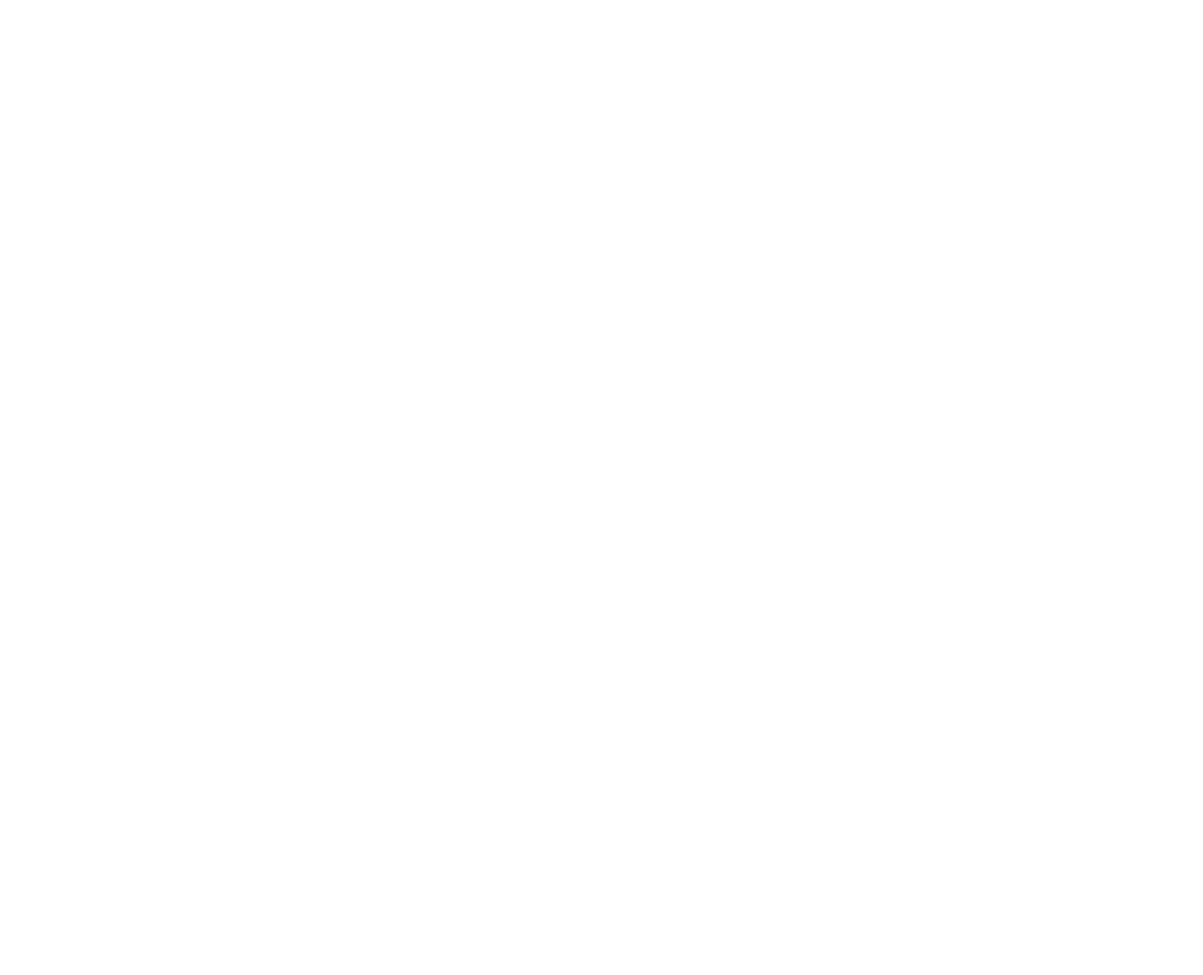
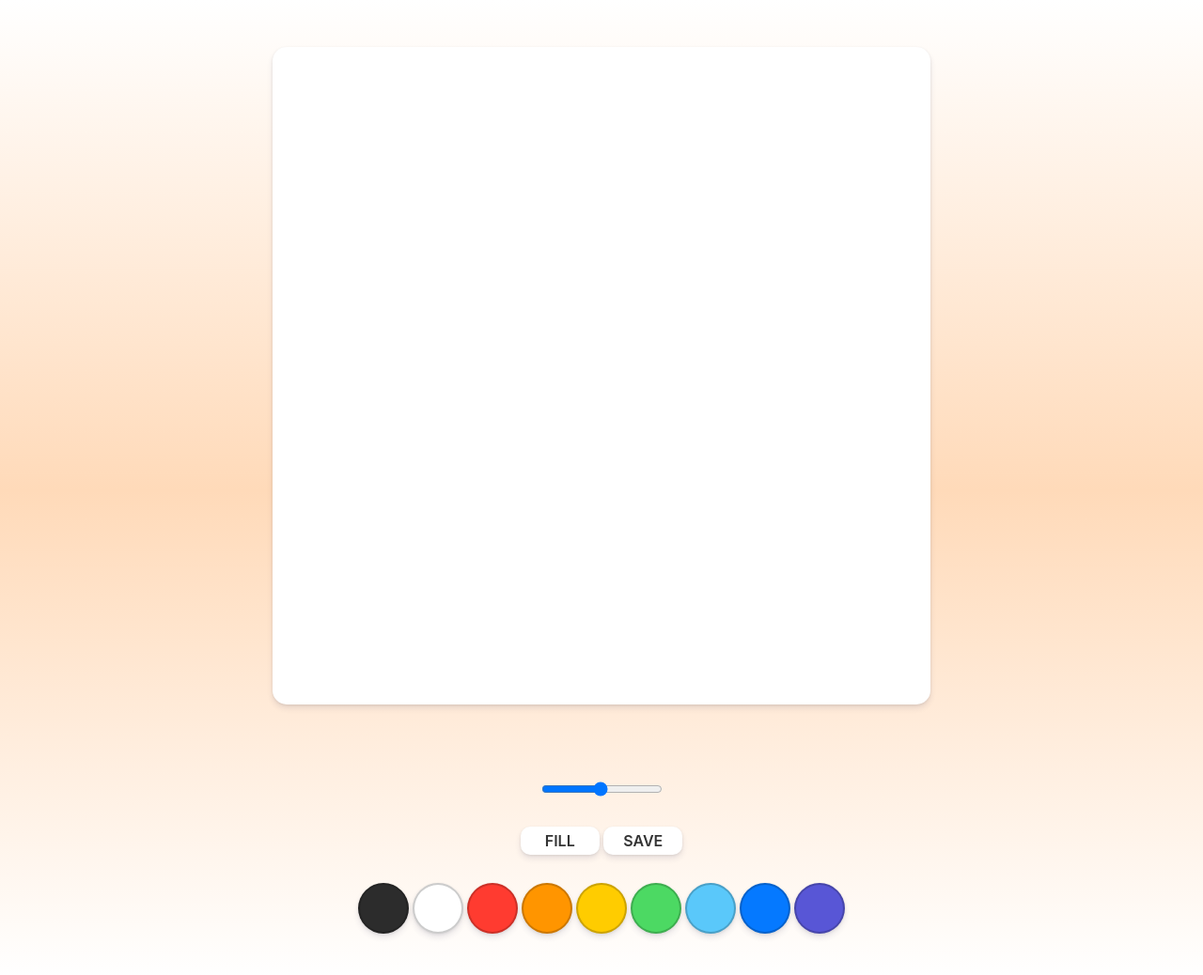
Before and after one commit to che-ri/drawing-board, a plain HTML site: page index.html in a window 1280 px wide. Shown: the whole page at 94% size. Before the commit the page ends 800 px from the top, so only its background shows below. Drawn offline with Linux system fonts and the light colour scheme.

Commit message:
[add] make the frame

```diff
--- a/index.html
+++ b/index.html
@@ -4,9 +4,31 @@
     <meta charset="UTF-8">
     <meta http-equiv="X-UA-Compatible" content="IE=edge">
     <meta name="viewport" content="width=device-width, initial-scale=1.0">
+    <link rel="stylesheet" href="styles.css">
     <title>drawing-board</title>
 </head>
 <body>
-
+    <canvas id="jsCanvas" class="canvas">
+    </canvas>
+    <div class="controls">
+        <div class="controls__range">
+            <input type="range" id="jsRange" min="0.1" max="5.0" value="2.5" step="0.1">
+        </div>
+        <div class="controls__btns">
+            <button id="jsMode">Fill</button>
+            <button id="jsSave">Save</button></div>
+        <div class="controls__colors" id="jsColors">
+            <div class="controls__color" style="background-color:#2c2c2c"></div>
+            <div class="controls__color" style="background-color:#fff"></div>
+            <div class="controls__color" style="background-color:#ff3b30"></div>
+            <div class="controls__color" style="background-color:#ff9500"></div>
+            <div class="controls__color" style="background-color:#FFCC00"></div>
+            <div class="controls__color" style="background-color:#4CD963"></div>
+            <div class="controls__color" style="background-color:#5AC8FA"></div>
+            <div class="controls__color" style="background-color:#0579FF"></div>
+            <div class="controls__color" style="background-color:#5856D6"></div>
+        </div>
+    </div>
+    <script src="app.js"></script>
 </body>
 </html>
--- /dev/null
+++ b/reset.css
@@ -0,0 +1,124 @@
+html,
+body,
+div,
+span,
+applet,
+object,
+iframe,
+h1,
+h2,
+h3,
+h4,
+h5,
+h6,
+p,
+blockquote,
+pre,
+a,
+abbr,
+acronym,
+address,
+big,
+cite,
+code,
+del,
+dfn,
+em,
+img,
+ins,
+kbd,
+q,
+s,
+samp,
+small,
+strike,
+strong,
+sub,
+sup,
+tt,
+var,
+b,
+u,
+i,
+center,
+dl,
+dt,
+dd,
+ol,
+ul,
+li,
+fieldset,
+form,
+label,
+legend,
+table,
+caption,
+tbody,
+tfoot,
+thead,
+tr,
+th,
+td,
+article,
+aside,
+canvas,
+details,
+embed,
+figure,
+figcaption,
+footer,
+header,
+hgroup,
+menu,
+nav,
+output,
+ruby,
+section,
+summary,
+time,
+mark,
+audio,
+video {
+    margin: 0;
+    padding: 0;
+    border: 0;
+    font-size: 100%;
+    font: inherit;
+    vertical-align: baseline;
+}
+/* HTML5 display-role reset for older browsers */
+article,
+aside,
+details,
+figcaption,
+figure,
+footer,
+header,
+hgroup,
+menu,
+nav,
+section {
+    display: block;
+}
+body {
+    line-height: 1;
+}
+ol,
+ul {
+    list-style: none;
+}
+blockquote,
+q {
+    quotes: none;
+}
+blockquote:before,
+blockquote:after,
+q:before,
+q:after {
+    content: "";
+    content: none;
+}
+table {
+    border-collapse: collapse;
+    border-spacing: 0;
+}
--- a/styles.css
+++ b/styles.css
@@ -0,0 +1,70 @@
+@import "reset.css";
+
+body {
+    background-color: #f6f9fc;
+    font-family: -apple-system, BlinkMacSystemFont, "Segoe UI", Roboto, Oxygen,
+        Ubuntu, Cantarell, "Open Sans", "Helvetica Neue", sans-serif;
+    display: flex;
+    flex-direction: column;
+    align-items: center;
+    padding: 50px 0;
+    background: linear-gradient(to top, white, peachpuff, white);
+}
+
+.canvas {
+    width: 700px;
+    height: 700px;
+    background-color: white;
+    border-radius: 15px;
+    box-shadow: 0 4px 6px rgb(50 50 93 / 11%), 0 1px 3px rgb(0 0 0 / 8%);
+}
+
+.controls {
+    margin-top: 80px;
+    display: flex;
+    flex-direction: column;
+    align-items: center;
+}
+
+.controls .controls__range {
+    margin-bottom: 30px;
+}
+
+.controls .controls__btns {
+    margin-bottom: 30px;
+}
+
+.controls__btns button {
+    /* 설정 초기화 */
+    all: unset;
+    cursor: pointer;
+    background-color: white;
+    padding: 5px 0;
+    width: 80px;
+    text-align: center;
+    border-radius: 10px;
+    box-shadow: 0 4px 6px rgb(50 50 93 / 11%), 0 1px 3px rgb(0 0 0 / 8%);
+    border: 2px solid rgba(255, 255, 255, 0.8);
+    color: rgba(0, 0, 0, 0.8);
+    font-weight: 600;
+    text-transform: uppercase;
+}
+
+.controls__btns button:active {
+    transform: scale(0.98);
+    color: peachpuff;
+}
+
+.controls .controls__colors {
+    display: flex;
+}
+
+.controls__colors .controls__color {
+    width: 50px;
+    height: 50px;
+    border-radius: 50%;
+    margin: 0 2px;
+    cursor: pointer;
+    box-shadow: 0 4px 6px rgb(50 50 93 / 11%), 0 1px 3px rgb(0 0 0 / 8%);
+    border: 2px solid rgba(0, 0, 0, 0.2);
+}
```
